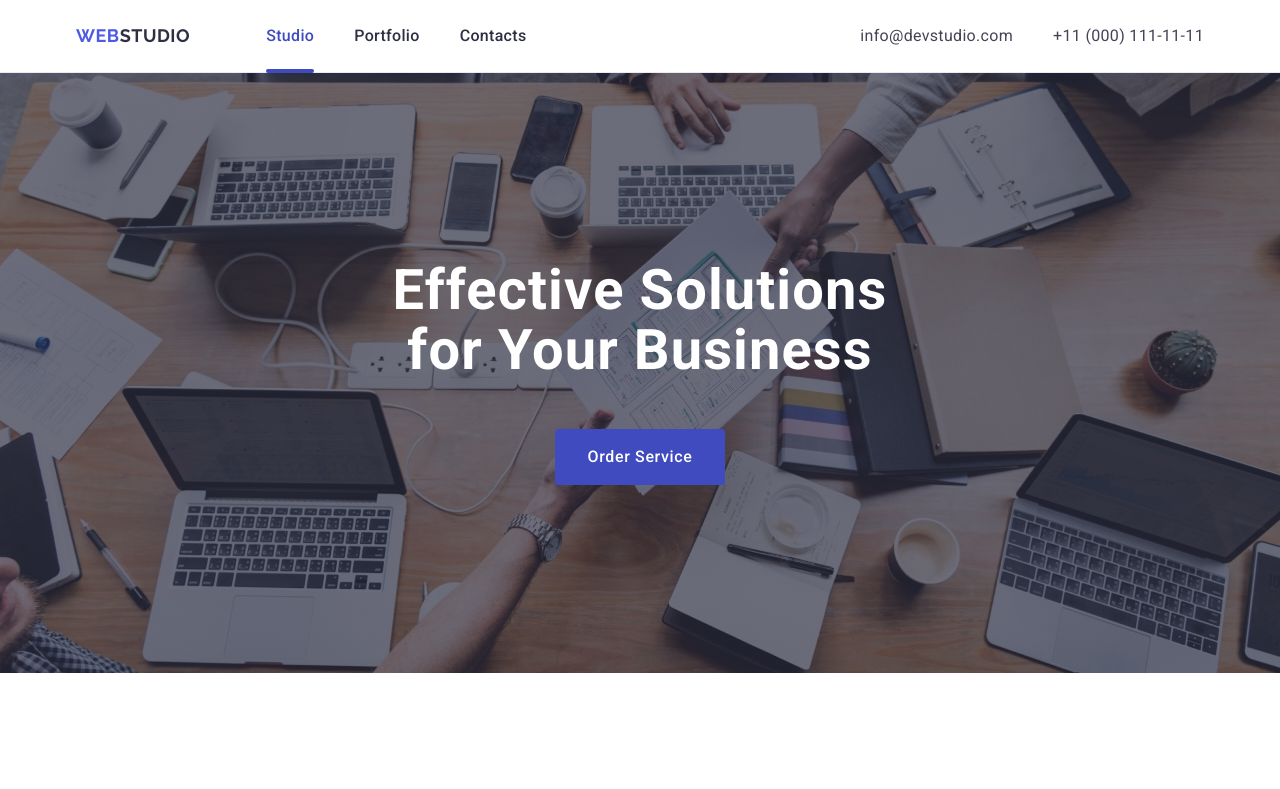
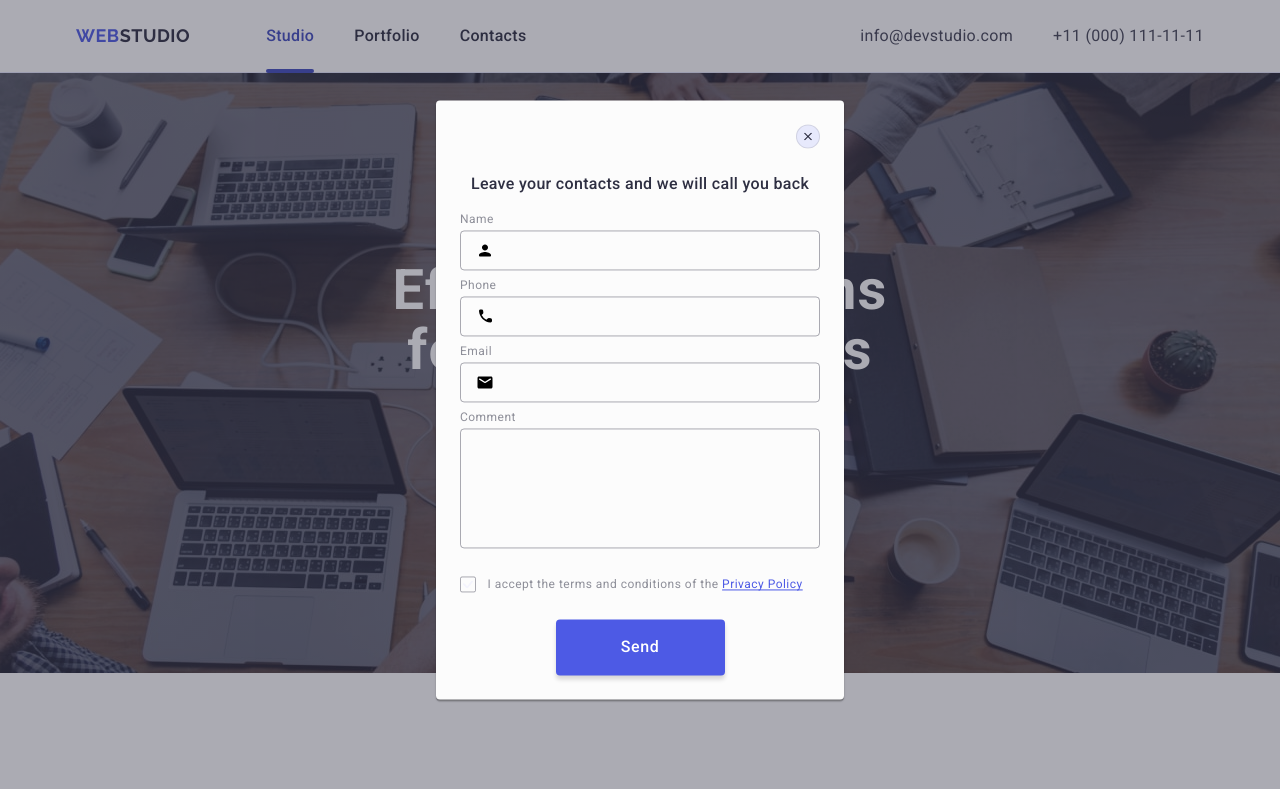
Before and after one commit to Denys-Di/goit-markup-hw-05, a plain HTML site: page index.html in a window 1280 px wide. Both pictures are taken after a click on the button "Order Service". Shown: the top 789 px of the page. Drawn offline with nearby package versions, Linux system fonts and the light colour scheme.

Commit message:
add js file

```diff
--- a/index.html
+++ b/index.html
@@ -44,7 +44,7 @@
 					Effective Solutions
 					for Your Business
 				    </h1>
-				    <button type="button" class="container_button">Order Service</button>
+				    <button  type="button" class="container_button" data-modal-open>Order Service</button>
 				</div>
 			</section>
 
@@ -433,9 +433,9 @@
 		</div>
 	</div>
 	</footer>
-	<div class="backdrop ">
+	<div class="backdrop" data-modal>
 		<div class="modal">
-			<button class="modal-button" type="button">
+			<button class="modal-button" type="button" data-modal-close>
 					<svg class="icon-close" width="8" height="8">
 						<use href="./images/icons.svg#icon-close-black-18dp-2-1"></use>
 					</svg>
@@ -504,5 +504,6 @@
 			</form>
 		</div>
 	</div>
+	<script src="./js/modal.js"></script>
 </body>
 </html>
--- /dev/null
+++ b/js/modal.js
@@ -0,0 +1,18 @@
+(() => {
+  const refs = {
+    // Додати атрибут data-modal-open на кнопку відкриття
+    openModalBtn: document.querySelector("[data-modal-open]"),
+    // Додати атрибут data-modal-close на кнопку закриття
+    closeModalBtn: document.querySelector("[data-modal-close]"),
+    // Додати атрибут data-modal на бекдроп модалки
+    modal: document.querySelector("[data-modal]"),
+  };
+
+  refs.openModalBtn.addEventListener("click", toggleModal);
+  refs.closeModalBtn.addEventListener("click", toggleModal);
+
+  function toggleModal() {
+    // is-open це клас який буде додаватися/забиратися на бекдроп при натисканні на кнопки
+    refs.modal.classList.toggle("is-open");
+  }
+})();
```
